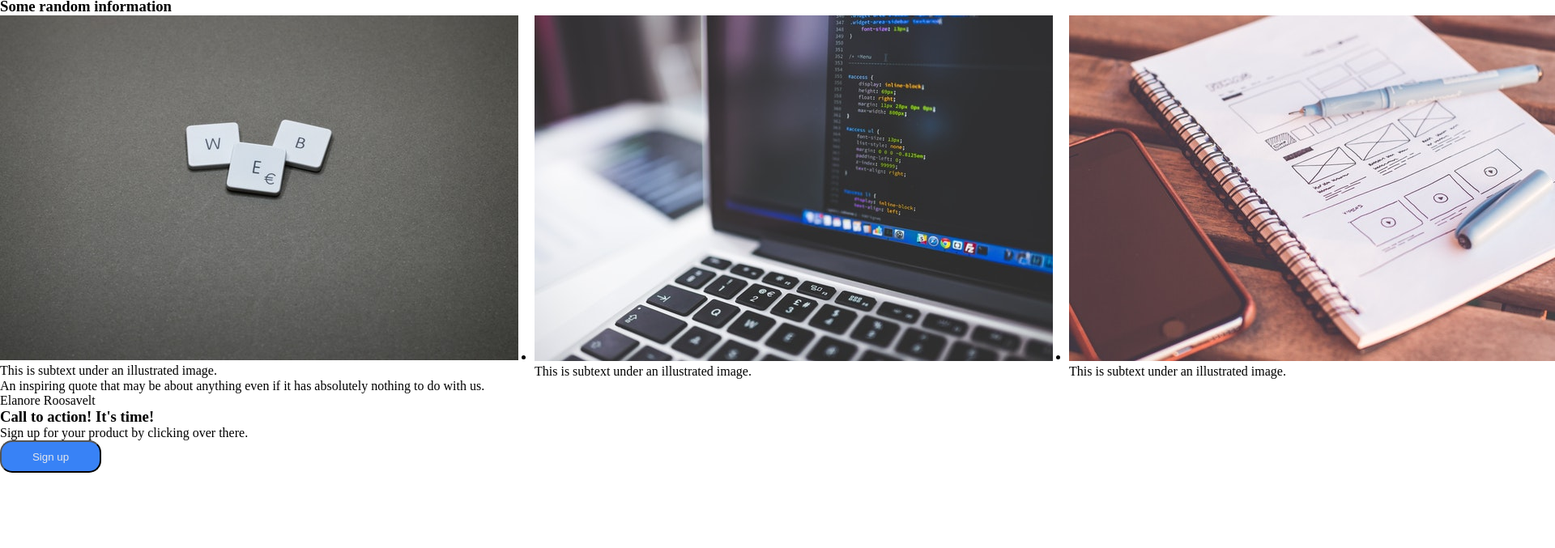
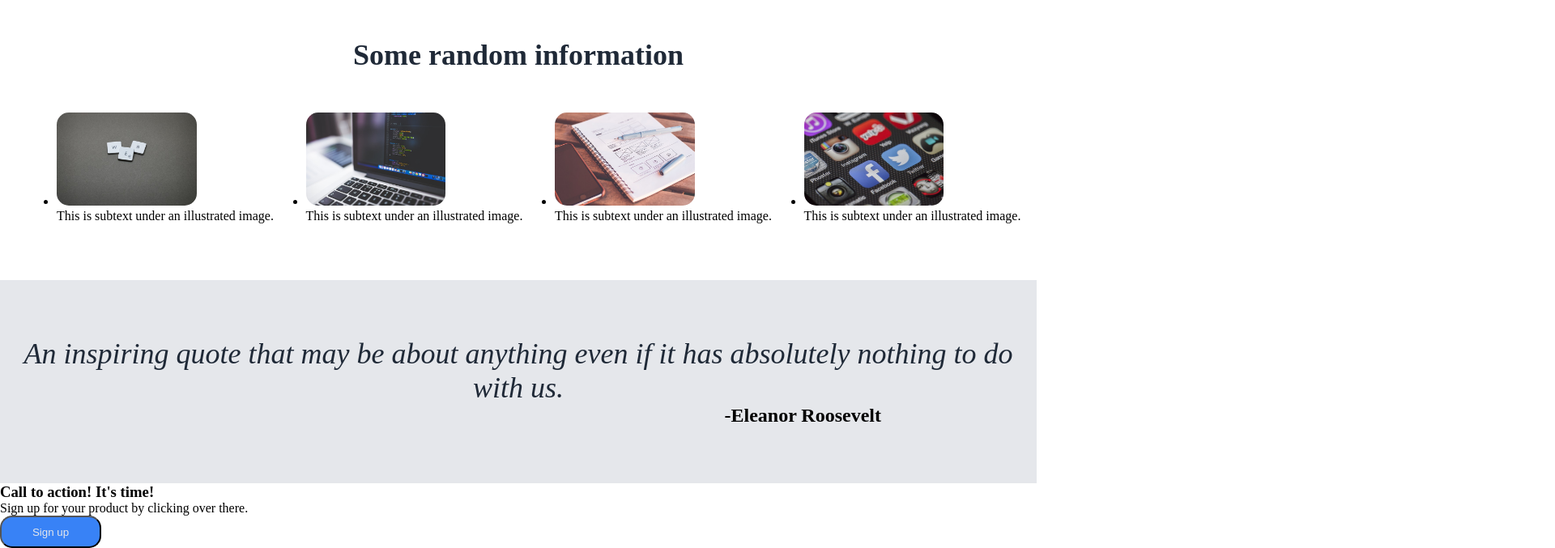
Before and after one commit to whitwulf/foundations-landing-page, a plain HTML site: page index.html in a window 1280 px wide. Shown: the part 483-1160 px from the top of the page at 81% size, 1920 px wide, since content can reach past the window. Before the commit the page ends 1067 px from the top, so only its background shows below. Drawn offline with Linux system fonts and the light colour scheme.

Commit message:
Style info and quote section of landing pagr

```diff
--- a/index.html
+++ b/index.html
@@ -35,30 +35,30 @@
     <section class="info">
       <h3 class="info-title">Some random information</h3>
       <ul class="info-list">
-        <li>
-          <img src="./img2.jpg" alt="computer" />
+        <li class="info-item">
+          <img src="./img2.jpg" alt="computer" class="info-list-img" />
           <p>This is subtext under an illustrated image.</p>
         </li>
-        <li>
-          <img src="./img3.jpg" alt="computer" />
+        <li class="info-item">
+          <img src="./img3.jpg" alt="computer" class="info-list-img" />
           <p>This is subtext under an illustrated image.</p>
         </li>
-        <li>
-          <img src="./img4.jpg" alt="computer" />
+        <li class="info-item">
+          <img src="./img4.jpg" alt="computer" class="info-list-img" />
           <p>This is subtext under an illustrated image.</p>
         </li>
-        <li>
-          <img src="./img5.jpg" alt="computer" />
+        <li class="info-item">
+          <img src="./img5.jpg" alt="computer" class="info-list-img" />
           <p>This is subtext under an illustrated image.</p>
         </li>
       </ul>
     </section>
     <section class="quote">
-      <p>
+      <p class="quote-text">
         An inspiring quote that may be about anything even if it has absolutely
         nothing to do with us.
       </p>
-      <p>Elanore Roosavelt</p>
+      <p class="quote-attribute">-Eleanor Roosevelt</p>
     </section>
     <footer>
       <div class="footer-box">
--- a/style.css
+++ b/style.css
@@ -72,3 +72,47 @@ ul {
   border-radius: 15px;
   height: 40px;
 }
+
+
+.info-title {
+  color: #1F2937;
+  font-size: 36px;
+  font-weight: 900;
+  text-align: center;
+  margin: 50px;
+}
+
+.info-list {
+  justify-content: space-evenly;
+  align-items: center;
+  padding-left: 70px;
+}
+
+.info-list-img {
+  width: 60%;
+  border-radius: 15px;
+}
+
+.info {
+  margin-bottom: 70px;
+}
+
+.quote {
+  background-color: #E5E7EB;
+}
+
+.quote-text {
+  color: #1F2937;
+  font-size: 36px;
+  font-style: italic;
+  text-align: center;
+  padding-top: 70px;
+}
+
+.quote-attribute {
+  text-align: right;
+  padding-right: 15%;
+  font-size: 24px;
+  font-weight: 700;
+  padding-bottom: 70px;
+}
```
